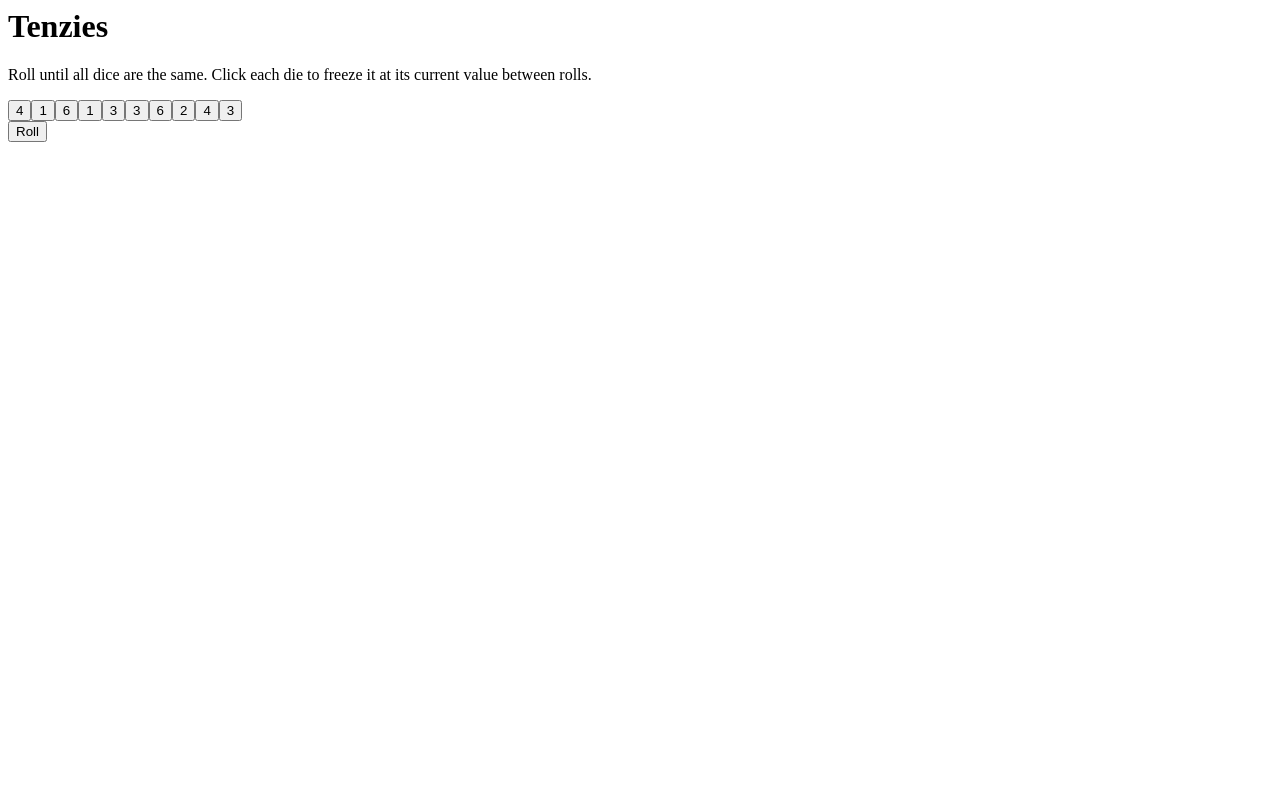
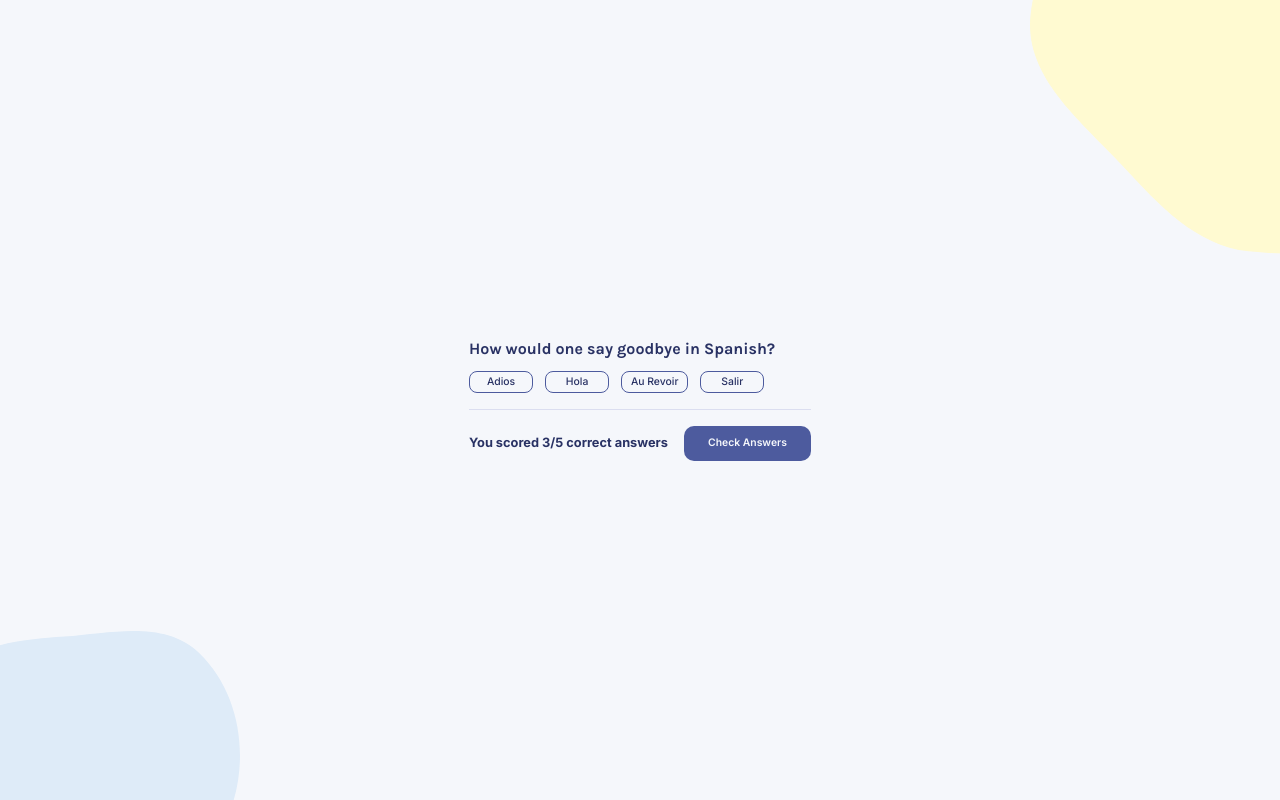
Before and after one commit to dakotawntzll/Scrimba-QuizzicalApp, a React (Vite) app: page / in a window 1280 px wide. Built offline with nearby package versions, Linux system fonts and the light colour scheme.

Commit message:
Initial translation to React
- Took all my files and essentially translated what I have so far to react

```diff
--- a/App.jsx
+++ b/App.jsx
@@ -1,83 +1,19 @@
 import {useState, useRef, useEffect} from "react"
-import Die from "./components/Die.jsx"
-import {nanoid} from "nanoid"
-import Confetti from 'react-confetti'
+import QuestionSection from "./components/QuestionSection .jsx"
+// import {nanoid} from "nanoid"
 
 export default function App(){
 
-	const [dice, setDice] = useState(() => generateAllNewDice()) // I have to put this in an arrow function so it doesn't get called everytime
-	const buttonRef = useRef(null)
+    return (
+		<main>
+			<form>
+				<QuestionSection  />
 
-	const gameWon = dice.every((dieObj) => (dieObj.isHeld && dieObj.value === dice[0].value))
-
-	useEffect(() => {
-		if(gameWon){
-			buttonRef.current.focus
-		}
-	}, [gameWon])
-
-	function getRandomDieValue(){
-		return Math.floor((Math.random() * 6) + 1)
-	}
-
-	function generateAllNewDice() {
-		return (
-			new Array(10)
-				.fill()
-				.map(() => ({
-					value: getRandomDieValue(),
-					isHeld: false,
-					id: nanoid()
-				}))
-		)
-	}
-
-	function rollDice() {
-		if (!gameWon) {
-			setDice((oldDice) => oldDice.map((die) =>
-				die.isHeld ? die : {...die, value: getRandomDieValue()}
-			))
-		} else {
-			setDice(generateAllNewDice())
-		}
-	}
-
-	function hold (id){
-		setDice((oldDice) => oldDice.map((die) =>
-			die.id === id ? {...die, isHeld: !die.isHeld} : die
-		))
-	}
-
-	const diceElements = dice.map((die => (
-		<Die
-			key={die.id}
-			value={die.value}
-			isHeld={die.isHeld}
-			holdFunction={() => hold(die.id)} // Have to put it in arrow function to pass the id arguement
-		/>
-	)))
-
-    return (
-        <main>
-            {gameWon ? <Confetti/> : null}
-			<div aria-live="polite" className="sr-only">
-				{gameWon ? <p>Congratulations! You won! Press "New Game" to start again.</p> : null}
-			</div>
-
-			<h1 className="title">Tenzies</h1>
-
-			<p className="instructions">
-				Roll until all dice are the same. Click each die to freeze it at its current value between rolls.
-			</p>
-
-			<div className="dice-container">
-				{diceElements}
-			</div>
-
-			<button ref={buttonRef} className="roll-dice" onClick={rollDice}>
-				{gameWon ? "New Game" : "Roll"}
-			</button>
-
-        </main>
+				<div className="btn-and-results-container">
+					<h3 id="resultsText">You scored 3/5 correct answers</h3>
+					<button type="submit" id="submitBtn">Check Answers</button>
+				</div>
+			</form>
+		</main>
     )
 }
--- a/components/Die.jsx
+++ /dev/null
@@ -1,14 +0,0 @@
-export default function Die (props) {
-	return (
-		<button
-			className={props.isHeld ? "die held" : "die"}
-			onClick={props.holdFunction}
-			aria-pressed={props.isHeld}
-			aria-label={`Die with the value of ${props.value} and is currently ${props.isHeld ? "" : "not"} being held`}
-		>
-
-			{props.value}
-
-		</button>
-	)
-}
--- /dev/null
+++ b/components/QuestionSection .jsx
@@ -0,0 +1,36 @@
+export default function QuestionSection (){
+	return (
+		<section className="question-section">
+
+			<h2 className="question-text" id="question1-label">How would one say goodbye in Spanish?</h2>
+
+			<p id="question1-help" className="sr-only">
+				Select one answer. Use arrow keys to move between options. Use spacebar to select option.
+			</p>
+
+			<ul className="choices"
+				role="radiogroup" aria-labelledby="question1-label" aria-describedby="question1-help"
+			>
+
+				<li>
+					<input type="radio" id="question1Choice1" name="question1" value="Adios" required/>
+					<label htmlFor="question1Choice1">Adios</label>
+				</li>
+				<li>
+					<input type="radio" id="question1Choice2" name="question1" value="Hola"/>
+					<label htmlFor="question1Choice2">Hola</label>
+				</li>
+				<li>
+					<input type="radio" id="question1Choice3" name="question1" value="Au Revoir"/>
+					<label htmlFor="question1Choice3">Au Revoir</label>
+				</li>
+				<li>
+					<input type="radio" id="question1Choice4" name="question1" value="Salir"/>
+					<label htmlFor="question1Choice4">Salir</label>
+				</li>
+
+
+			</ul>
+		</section>
+	)
+}
--- a/index.css
+++ b/index.css
@@ -12,13 +12,14 @@ body {
 	font-family: 'Karla', sans-serif;
 	background-color: #F5F7FB;
 	min-height: 100dvh;
+	min-width: 100vw;
 	display: flex;
 	justify-content: center;
 	align-items: center;
 }
 
 main{
-	width: 100%;
+	min-width: 100vw;
 	min-height: 100dvh;
 	background-color: #F5F7FB;
 	padding: 2.5rem 1rem;
--- a/index.html
+++ b/index.html
@@ -1,12 +1,20 @@
-<html>
+<!DOCTYPE html>
+<html lang="en">
     <head>
-        <link rel="stylesheet" href="style.css">
+		<meta charset="UTF-8">
+		<meta name="viewport" content="width=device-width, initial-scale=1.0">
+		<title>Quizzical</title>
+		<link rel="stylesheet" href="index.css">
 
-        <!-- Google Fonts -->
-        <link rel="preconnect" href="https://fonts.googleapis.com">
-        <link rel="preconnect" href="https://fonts.gstatic.com" crossorigin>
-        <link href="https://fonts.googleapis.com/css2?family=Karla:ital,wght@0,200..800;1,200..800&display=swap" rel="stylesheet">
-    </head>
+		<!-- Google Fonts -->
+		<link rel="preconnect" href="https://fonts.googleapis.com">
+		<link rel="preconnect" href="https://fonts.gstatic.com" crossorigin>
+		<link
+			href="https://fonts.googleapis.com/css2?family=Inter:ital,opsz,wght@0,14..32,100..900;1,14..32,100..900&family=Karla:ital,wght@0,200..800;1,200..800&display=swap"
+			rel="stylesheet"
+		>
+	</head>
+
     <body>
         <div id="root"></div>
         <script src="./index.jsx" type="module"></script>
```
Also changed, not shown: package.json (+10 -3 lines), 1 other file (tests, documents, lock files or other folders).
